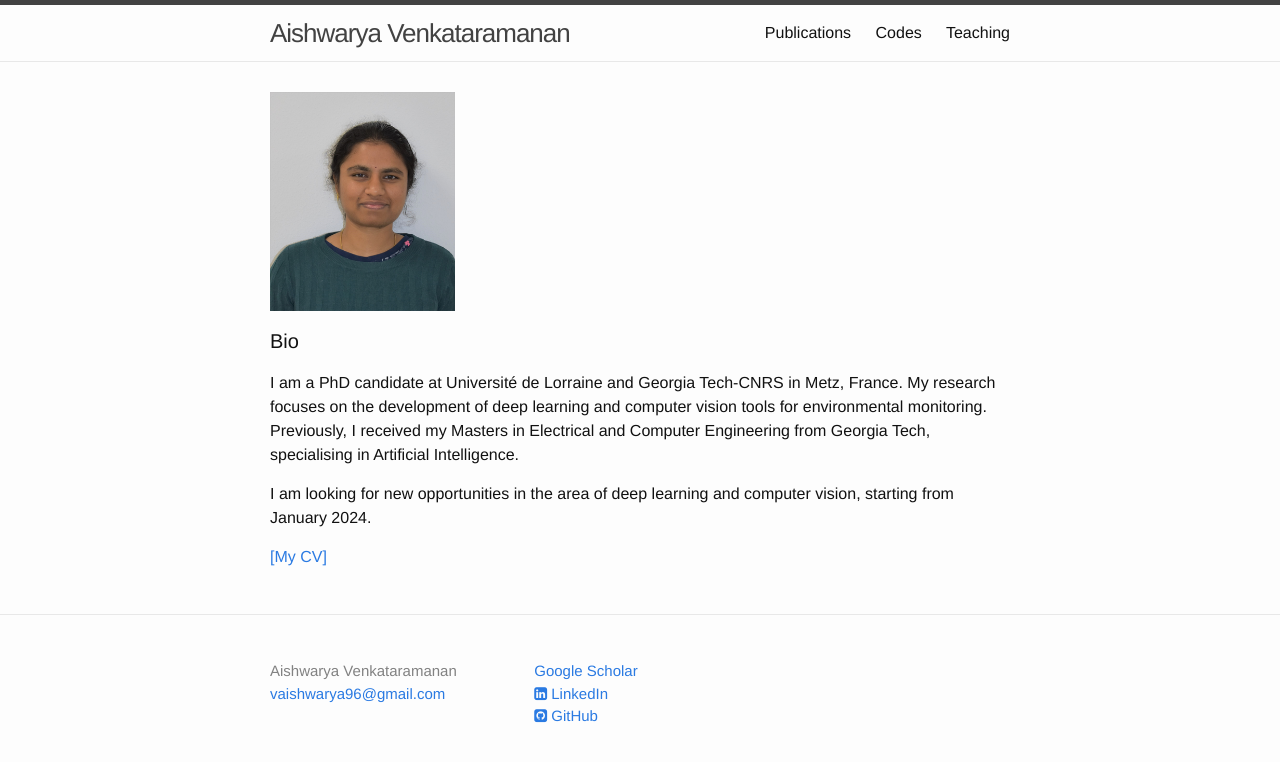
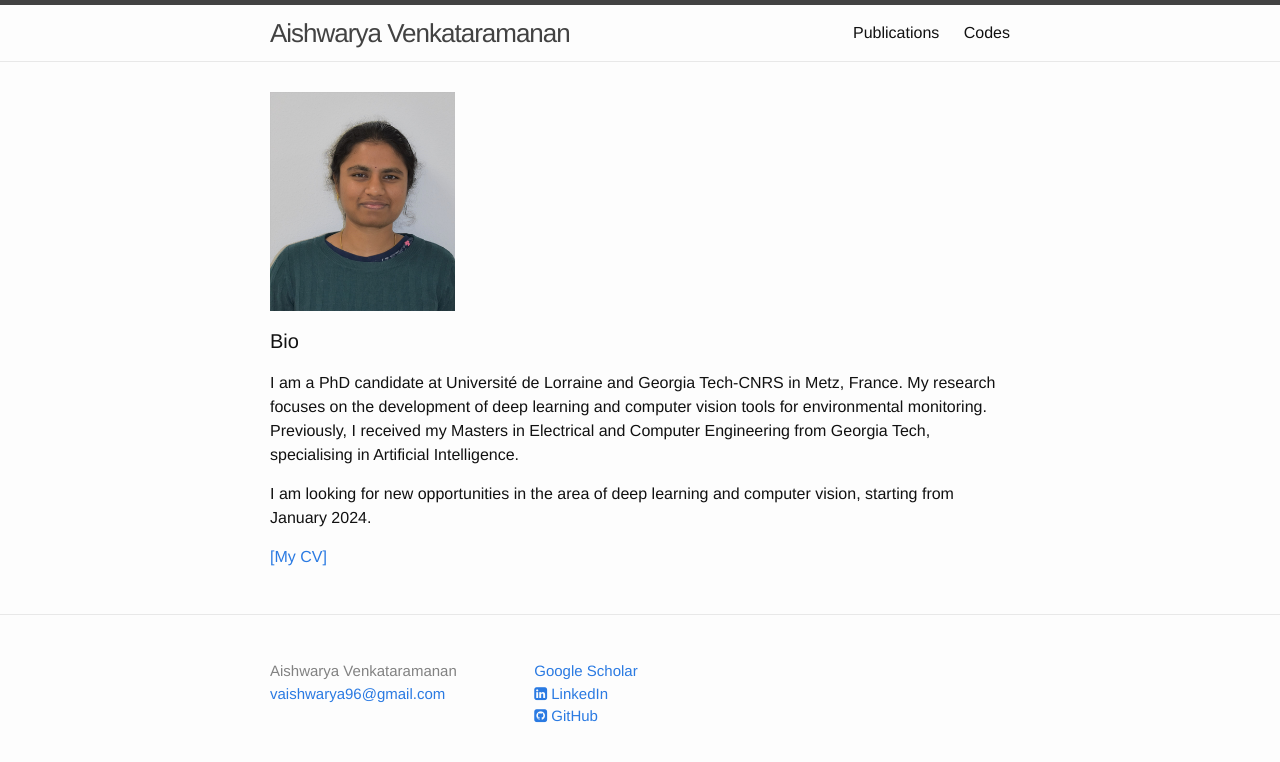
Before and after one commit to vaishwarya96/vaishwarya96.github.io, a Jekyll site: the page built from index.html, in a window 1280 px wide. Shown: the top 762 px of the page. Built offline with Jekyll 4.4.1, drawn with Linux system fonts in a browser that asks for light colours; nearby versions of some CDN libraries; a style sheet for code colours, icons or effects is not loaded.

```diff
--- a/_includes/header.html
+++ b/_includes/header.html
@@ -22,7 +22,6 @@
 
         <a class="page-link" href="https://vaishwarya96.github.io/publications/">Publications</a>
         <a class="page-link" href="https://vaishwarya96.github.io/codes/">Codes</a>
-        <a class="page-link" href="https://vaishwarya96.github.io/teaching/">Teaching</a>
       </div>
     </nav>
 
--- a/teaching/index.html
+++ /dev/null
@@ -1,3 +0,0 @@
----
-layout: default
----
```
